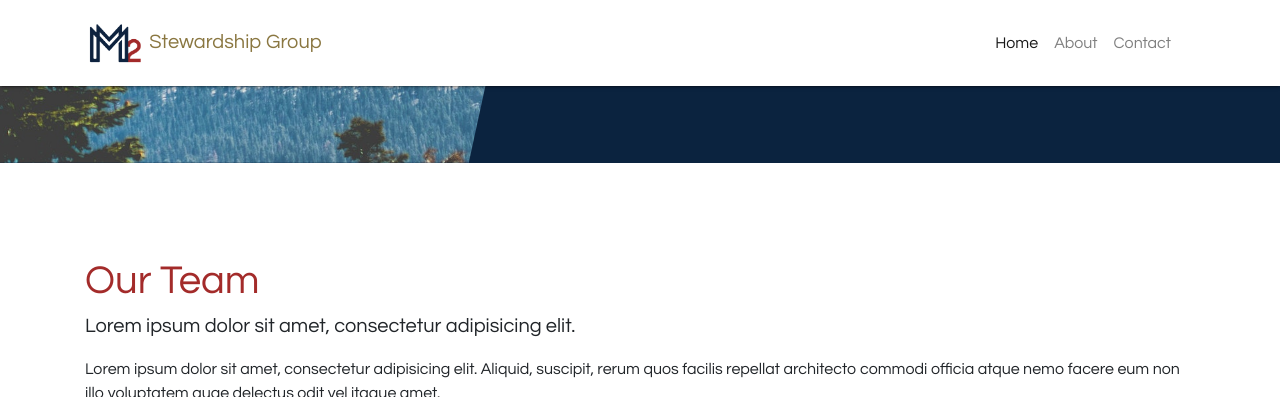
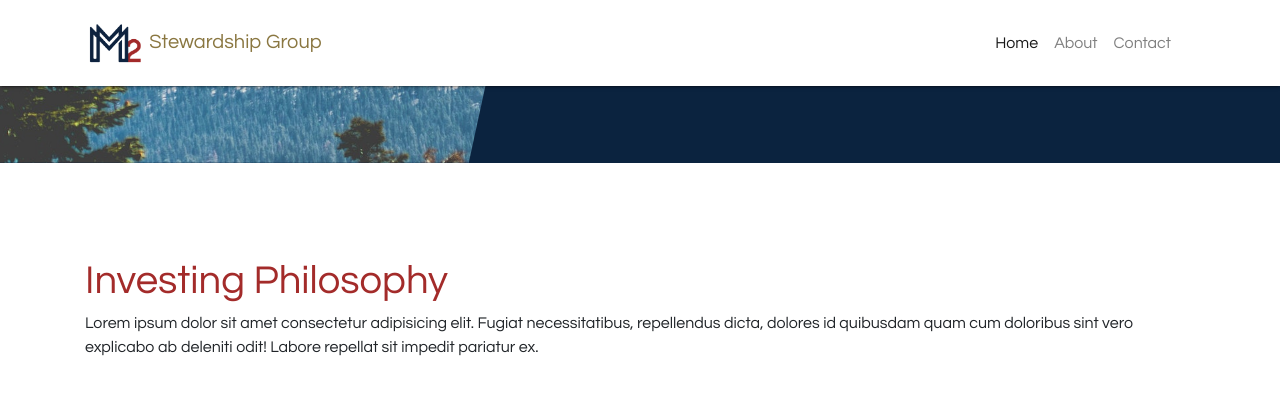
Before and after one commit to blakenoll/m2Fin, a Jekyll site: the page built from index.html, in a window 1280 px wide and 900 px high, scrolled down 3034 px, cut to the strip 0-397 px from the top of the window. Built offline with Jekyll 4.4.1, drawn with Linux system fonts in a browser that asks for light colours; nearby versions of some CDN libraries.

Commit message:
ui tweaks

```diff
--- a/_includes/entities.html
+++ b/_includes/entities.html
@@ -1,5 +1,5 @@
 <section class="py-5">
-  <div class="row">
+  <div id="entities" class="row">
       <div class="col-sm-6 order-sm-1 bg-navy">
         <div class="bg-image-full ca center" style="background-image: url('images/mountains.jpeg');">
           <img src="images/M2-Mark_BW.jpg" class="center-item depth-1" alt="">
--- /dev/null
+++ b/_includes/philosophy.html
@@ -0,0 +1,6 @@
+<div class="container">
+  <div class="py-5">
+    <h1>Investing Philosophy</h1>
+    <p>Lorem ipsum dolor sit amet consectetur adipisicing elit. Fugiat necessitatibus, repellendus dicta, dolores id quibusdam quam cum doloribus sint vero explicabo ab deleniti odit! Labore repellat sit impedit pariatur ex.</p>
+  </div>
+</div>
--- a/_layouts/default.html
+++ b/_layouts/default.html
@@ -12,6 +12,8 @@
     {% include services.html %}
 
     {% include entities.html %}
+
+    {% include philosophy.html %}
 
     {% include whatwedo.html %}
 
```
